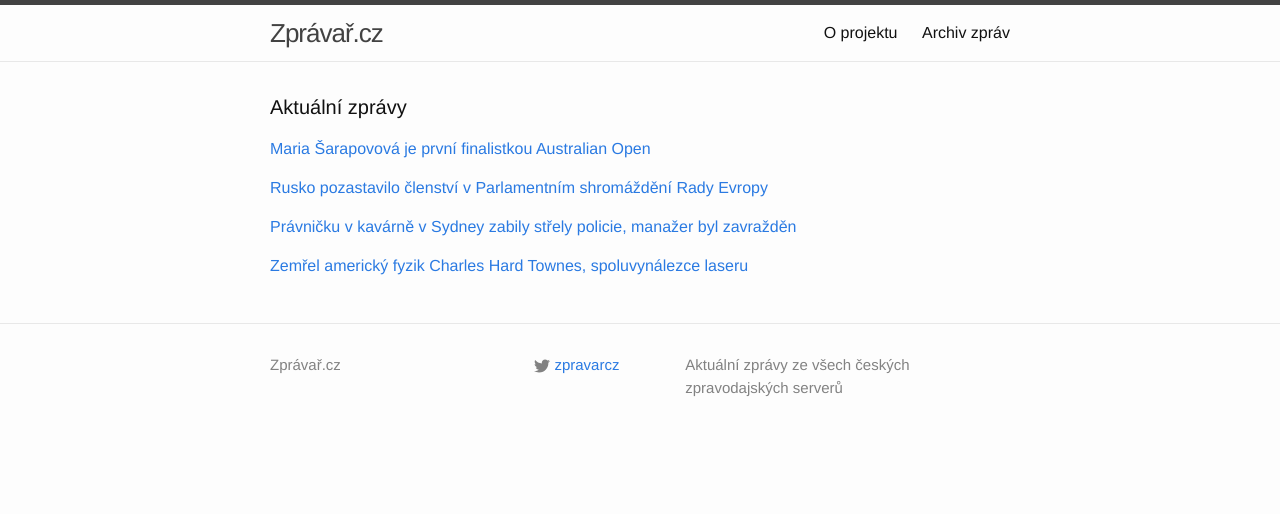
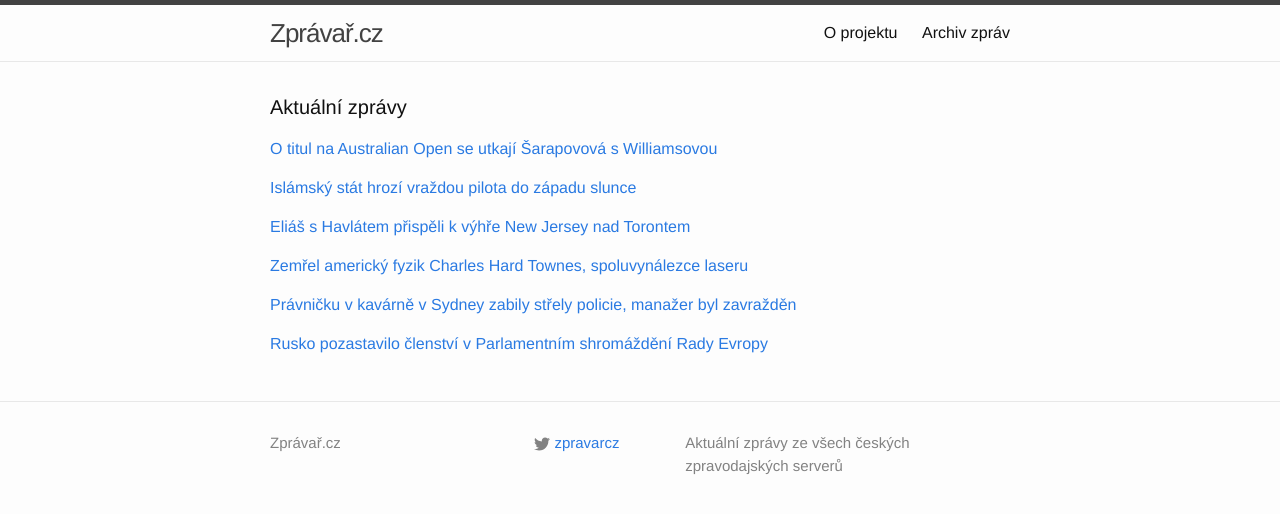
Before and after one commit to adliska/zpravar, a Jekyll site: the page built from index.html, in a window 1280 px wide. Shown: the top 514 px of the page. Built offline with Jekyll 4.4.1, drawn with Linux system fonts in a browser that asks for light colours; some of the changed lines change nothing that is shown.

Commit message:
zpravar news update

```diff
--- a/index.html
+++ b/index.html
@@ -5,26 +5,30 @@ layout: default
 <div class="home">
     <h1 class="page-heading">Aktuální zprávy</h1>
 
-<p><a href="javascript:;" onclick="toggle_visibility('zpravy0')">Maria Šarapovová je první finalistkou Australian Open</a></p>
+<p><a href="javascript:;" onclick="toggle_visibility('zpravy0')">O titul na Australian Open se utkají Šarapovová s Williamsovou</a></p>
 <div id="zpravy0" style="display:none">
 <ul>
+<li><a href=http://www.sportovninoviny.cz/zpravy/o-titul-na-australian-open-se-utkaji-sarapovova-s-williamsovou/1174743>O titul na Australian Open se utkají Šarapovová s Williamsovou - www.sportovninoviny.cz</a></li>
+<li><a href=http://www.rozhlas.cz/_zprava/o-titul-si-na-australian-open-zahraje-serena-williamsova-proti-sarapovove--1449150>O titul si na Australian Open zahraje Serena Williamsová proti Šarapovové - www.rozhlas.cz</a></li>
+<li><a href=http://sport.idnes.cz/v-zenskem-finale-jsou-v-australii-sarapovova-a-serena-willimasova-1cy-/tenis.aspx?c=A150129_055227_tenis_vis>V ženském finále jsou v Austrálii Šarapovová a Serena Willimasová. - sport.idnes.cz</a></li>
 <li><a href=http://sport.aktualne.cz/maria-sarapovova-je-prvni-finalistkou-australian-open/r~cb2ebd9ea77b11e490f70025900fea04/>Maria Šarapovová je první finalistkou Australian Open - sport.aktualne.cz</a></li>
 <li><a href=http://www.sportovninoviny.cz/zpravy/sarapovova-se-stala-prvni-finalistkou-australian-open/1174743>Šarapovová se stala první finalistkou Australian Open - www.sportovninoviny.cz</a></li>
 <li><a href=http://sport.idnes.cz/ruske-derby-vyznelo-jasne-pro-sarapovovou-ktera-je-v-melbourne-prvni-finalistkou-gjt-/tenis.aspx?c=A150129_055227_tenis_vis>Ruské derby vyznělo jasně pro Šarapovovou, která je v Melbourne první finalistkou - sport.idnes.cz</a></li>
 </ul>
-</div><p><a href="javascript:;" onclick="toggle_visibility('zpravy1')">Rusko pozastavilo členství v Parlamentním shromáždění Rady Evropy</a></p>
+</div><p><a href="javascript:;" onclick="toggle_visibility('zpravy1')">Islámský stát hrozí vraždou pilota do západu slunce</a></p>
 <div id="zpravy1" style="display:none">
 <ul>
-<li><a href=http://www.rozhlas.cz/_zprava/rusko-pozastavilo-clenstvi-v-parlamentnim-shromazdeni-rady-evropy--1449144>Rusko pozastavilo členství v Parlamentním shromáždění Rady Evropy - www.rozhlas.cz</a></li>
-<li><a href=http://www.ceskatelevize.cz/ct24/svet/299868-na-bojkot-sve-delegace-v-rade-evropy-odpovi-rusko-kardinalnimi-akcemi/>Na bojkot své delegace v Radě Evropy odpoví Rusko "kardinálními akcemi" - www.ceskatelevize.cz</a></li>
-<li><a href=http://www.ceskatelevize.cz/ct24/svet/299868-na-bojkot-ruske-delegace-v-rade-evropy-odpovi-moskva-kardinalnimi-akcemi/>Na bojkot ruské delegace v Radě Evropy odpoví Moskva "kardinálními akcemi" - www.ceskatelevize.cz</a></li>
+<li><a href=http://zpravy.aktualne.cz/zahranici/islamsky-stat-hrozi-vrazdou-pilota-do-zapadu-slunce/r~a14a7b38a77d11e4b6d20025900fea04/>Islámský stát hrozí vraždou pilota do západu slunce - zpravy.aktualne.cz</a></li>
+<li><a href=http://www.ceskatelevize.cz/ct24/svet/299871-islamisticti-unosci-davaji-nove-ultimatum-do-zapadu-slunce/>Islamističtí únosci dávají nové ultimátum – do západu slunce - www.ceskatelevize.cz</a></li>
+<li><a href=http://www.novinky.cz/zahranicni/blizky-a-stredni-vychod/360092-dalsi-ultimatum-islamskeho-statu-jordanskeho-pilota-zabiji-se-zapadem-slunce.html>Další ultimátum Islámského státu: jordánského pilota zabijí se západem slunce - www.novinky.cz</a></li>
+<li><a href=http://www.ceskenoviny.cz/zpravy/zpravy/hlas-na-nove-nahravce-hrozi-zabitim-jordanskeho-rukojmi-islamistu/1174716>Hlas na nové nahrávce hrozí zabitím jordánského rukojmí islamistů - www.ceskenoviny.cz</a></li>
 </ul>
-</div><p><a href="javascript:;" onclick="toggle_visibility('zpravy2')">Právničku v kavárně v Sydney zabily střely policie, manažer byl zavražděn</a></p>
+</div><p><a href="javascript:;" onclick="toggle_visibility('zpravy2')">Eliáš s Havlátem přispěli k výhře New Jersey nad Torontem</a></p>
 <div id="zpravy2" style="display:none">
 <ul>
-<li><a href=http://zpravy.idnes.cz/strelba-v-kavarne-v-sydney-rukojmi-zabila-policie-f7y-/zahranicni.aspx?c=A150129_065128_zahranicni_skr>Právničku v kavárně v Sydney zabily střely policie, manažer byl zavražděn - zpravy.idnes.cz</a></li>
-<li><a href=http://www.novinky.cz/zahranicni/svet/360091-unesenou-zenu-v-kavarne-v-sydney-zabila-policejni-strelba-tvrdi-pravnik.html>Unesenou ženu v kavárně v Sydney zabila policejní střelba, tvrdí právník - www.novinky.cz</a></li>
-<li><a href=http://www.ceskenoviny.cz/zpravy/zpravy/jednoho-z-rukojmi-v-kavarne-v-sydney-pry-zabila-policejni-strelba/1174719>Jednoho z rukojmí v kavárně v Sydney prý zabila policejní střelba - www.ceskenoviny.cz</a></li>
+<li><a href=http://hokej.idnes.cz/hokejova-nhl-c9i-/nhl.aspx?c=A150129_071927_nhl_ald>Eliáš s Havlátem přispěli k výhře New Jersey nad Torontem - hokej.idnes.cz</a></li>
+<li><a href=http://sport.aktualne.cz/elias-s-havlatem-prispeli-k-vyhre-new-jersey-nad-torontem/r~b49d3d96a77e11e49f60002590604f2e/>Eliáš se podepsal pod výhru Devils asistencí a nájezdem - sport.aktualne.cz</a></li>
+<li><a href=http://www.sportovninoviny.cz/zpravy/elias-s-havlatem-prispeli-k-vyhre-new-jersey-nad-torontem/1174748>Eliáš s Havlátem přispěli k výhře New Jersey nad Torontem - www.sportovninoviny.cz</a></li>
 </ul>
 </div><p><a href="javascript:;" onclick="toggle_visibility('zpravy3')">Zemřel americký fyzik Charles Hard Townes, spoluvynálezce laseru</a></p>
 <div id="zpravy3" style="display:none">
@@ -33,4 +37,18 @@ layout: default
 <li><a href=http://zpravy.aktualne.cz/zahranici/zemrel-charles-hard-townes-spoluvynalezce-laseru/r~7db9edf6a77911e4ba57002590604f2e/>Zemřel Charles Hard Townes, spoluvynálezce laseru - zpravy.aktualne.cz</a></li>
 <li><a href=http://www.novinky.cz/zahranicni/amerika/360094-zemrel-americky-fyzik-charles-hard-townes-spoluvynalezce-laseru.html>Zemřel americký fyzik Charles Hard Townes, spoluvynálezce laseru  - www.novinky.cz</a></li>
 </ul>
+</div><p><a href="javascript:;" onclick="toggle_visibility('zpravy4')">Právničku v kavárně v Sydney zabily střely policie, manažer byl zavražděn</a></p>
+<div id="zpravy4" style="display:none">
+<ul>
+<li><a href=http://zpravy.idnes.cz/strelba-v-kavarne-v-sydney-rukojmi-zabila-policie-f7y-/zahranicni.aspx?c=A150129_065128_zahranicni_skr>Právničku v kavárně v Sydney zabily střely policie, manažer byl zavražděn - zpravy.idnes.cz</a></li>
+<li><a href=http://www.novinky.cz/zahranicni/svet/360091-unesenou-zenu-v-kavarne-v-sydney-zabila-policejni-strelba-tvrdi-pravnik.html>Unesenou ženu v kavárně v Sydney zabila policejní střelba, tvrdí právník - www.novinky.cz</a></li>
+<li><a href=http://www.ceskenoviny.cz/zpravy/zpravy/jednoho-z-rukojmi-v-kavarne-v-sydney-pry-zabila-policejni-strelba/1174719>Jednoho z rukojmí v kavárně v Sydney prý zabila policejní střelba - www.ceskenoviny.cz</a></li>
+</ul>
+</div><p><a href="javascript:;" onclick="toggle_visibility('zpravy5')">Rusko pozastavilo členství v Parlamentním shromáždění Rady Evropy</a></p>
+<div id="zpravy5" style="display:none">
+<ul>
+<li><a href=http://www.rozhlas.cz/_zprava/rusko-pozastavilo-clenstvi-v-parlamentnim-shromazdeni-rady-evropy--1449144>Rusko pozastavilo členství v Parlamentním shromáždění Rady Evropy - www.rozhlas.cz</a></li>
+<li><a href=http://www.ceskatelevize.cz/ct24/svet/299868-na-bojkot-sve-delegace-v-rade-evropy-odpovi-rusko-kardinalnimi-akcemi/>Na bojkot své delegace v Radě Evropy odpoví Rusko "kardinálními akcemi" - www.ceskatelevize.cz</a></li>
+<li><a href=http://www.ceskatelevize.cz/ct24/svet/299868-na-bojkot-ruske-delegace-v-rade-evropy-odpovi-moskva-kardinalnimi-akcemi/>Na bojkot ruské delegace v Radě Evropy odpoví Moskva "kardinálními akcemi" - www.ceskatelevize.cz</a></li>
+</ul>
 </div></div>
```
